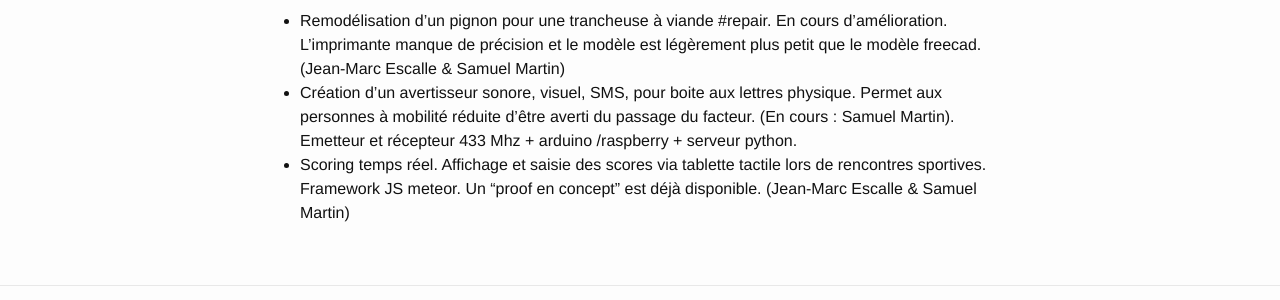
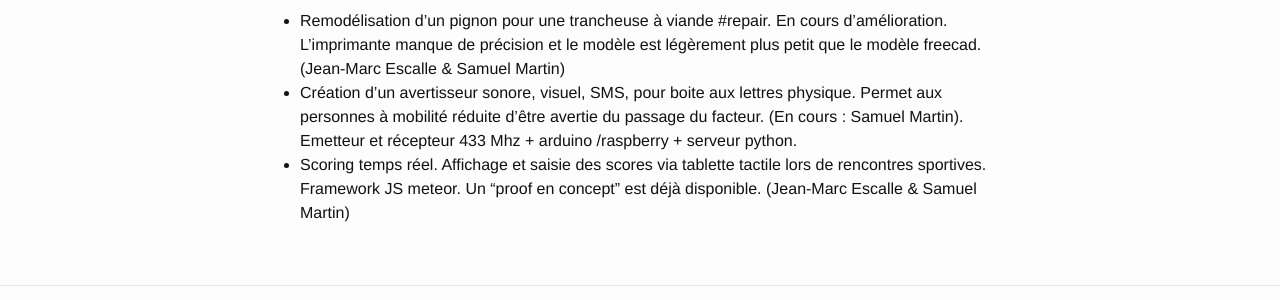
Before and after one commit to fablabgueret/fablabgueret.github.io, a Jekyll site: the page built from projets.md, in a window 1280 px wide. Shown: the part 233-533 px from the top of the page. Built offline with Jekyll 4.4.1, drawn with Linux system fonts in a browser that asks for light colours.

Commit message:
Correction ortho

```diff
--- a/projets.md
+++ b/projets.md
@@ -10,5 +10,5 @@ Vous avez la possibilité de rejoindre un des projets suivants ou de rajouter le
 Listes des projets en cours :
 
 - Remodélisation d'un pignon pour une trancheuse à viande #repair. En cours d'amélioration. L'imprimante manque de précision et le modèle est légèrement plus petit que le modèle freecad. (Jean-Marc Escalle & Samuel Martin)
-- Création d'un avertisseur sonore, visuel,  SMS,  pour boite aux lettres physique. Permet aux personnes à mobilité réduite d'être averti du passage du facteur. (En cours : Samuel Martin). Emetteur et récepteur 433 Mhz + arduino /raspberry + serveur python.
+- Création d'un avertisseur sonore, visuel,  SMS,  pour boite aux lettres physique. Permet aux personnes à mobilité réduite d'être avertie du passage du facteur. (En cours : Samuel Martin). Emetteur et récepteur 433 Mhz + arduino /raspberry + serveur python.
 - Scoring temps réel. Affichage et saisie des scores via tablette tactile lors de rencontres sportives. Framework JS meteor. Un "proof en concept" est déjà disponible. (Jean-Marc Escalle & Samuel Martin)
```
